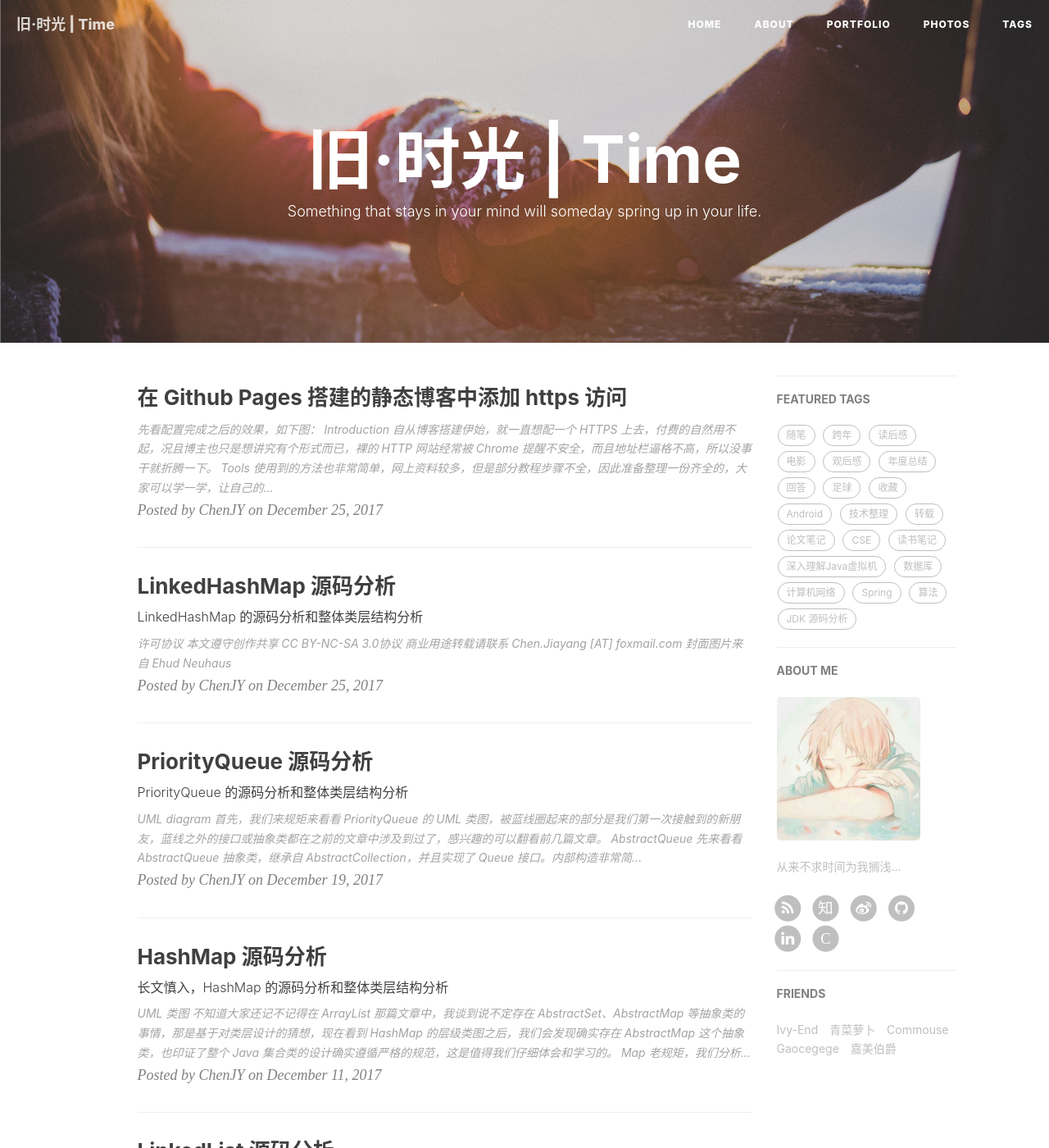
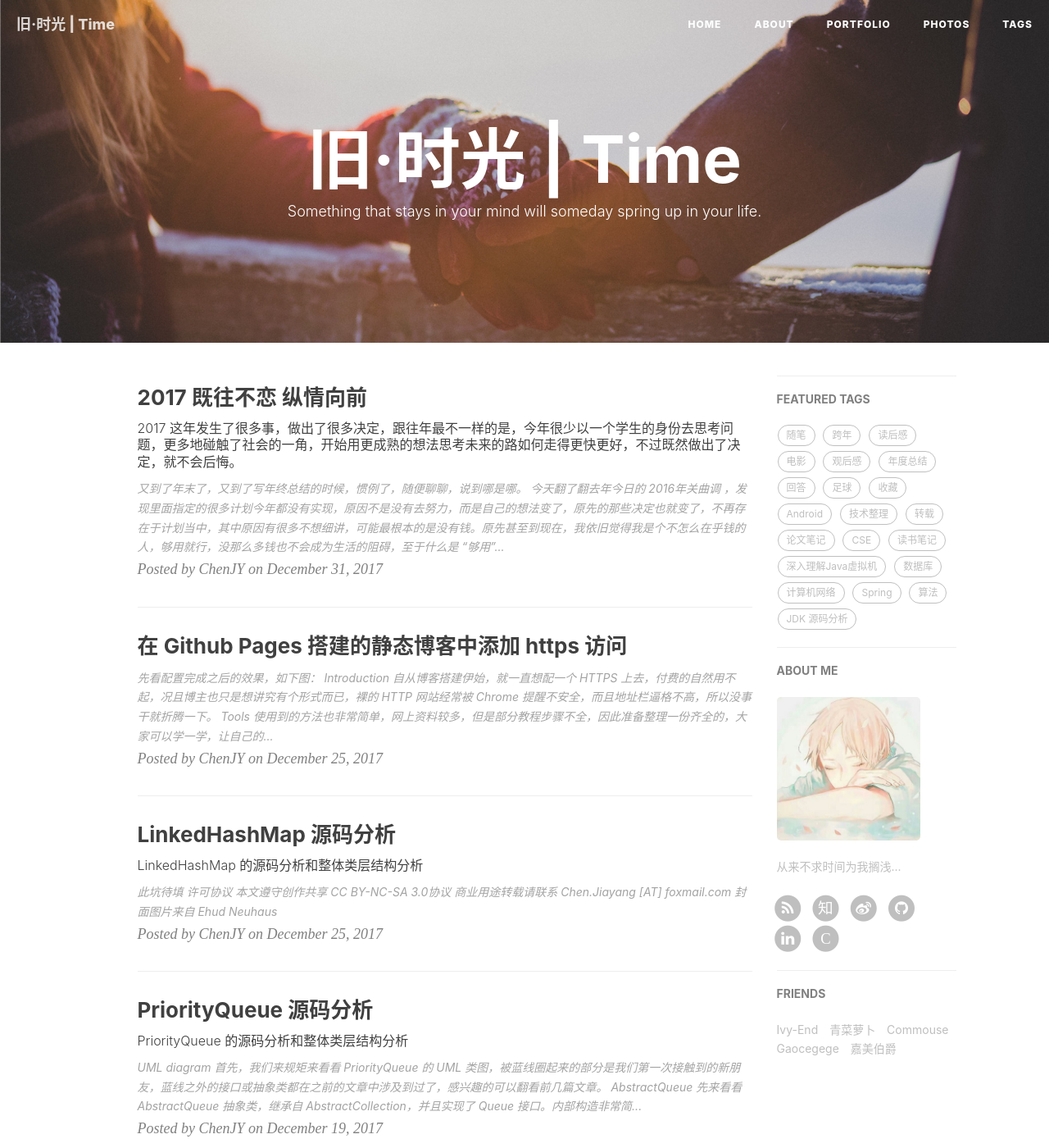
Before and after one commit to jiayangchen/jiayangchen.github.io, a Jekyll site: the page built from index.html, in a window 1280 px wide and 1400 px high. Shown: the whole window at 82% size. Built offline with Jekyll 4.4.1, drawn with Linux system fonts in a browser that asks for light colours; nearby versions of some CDN libraries; the list of posts is cut into pages by our own code; comment, search, counter and statistics services are not loaded; some of the changed lines change nothing that is shown; some of the changed text lies outside the part shown.

Commit message:
Goodbye 2017! Happy new year

```diff
--- a/_posts/2017-12-25-LinkedHashmap-source-code.md
+++ b/_posts/2017-12-25-LinkedHashmap-source-code.md
@@ -10,6 +10,7 @@ tags:
     - JDK 源码分析
 ---
 
+此坑待填
 
 ### 许可协议
 * 本文遵守创作共享 <a href="https://creativecommons.org/licenses/by-nc-sa/3.0/cn/" target="_blank"><b>CC BY-NC-SA 3.0协议</b></a>
--- /dev/null
+++ b/_posts/2017-12-31-about-2017.md
@@ -0,0 +1,38 @@
+---
+layout: post
+title: "2017 既往不恋 纵情向前"
+subtitle: "2017 这年发生了很多事，做出了很多决定，跟往年最不一样的是，今年很少以一个学生的身份去思考问题，更多地碰触了社会的一角，开始用更成熟的想法思考未来的路如何走得更快更好，不过既然做出了决定，就不会后悔。"
+date: 2017-12-31
+author: "ChenJY"
+header-img: "img/2017.jpg"
+catalog: true
+tags:
+    - 年度总结
+    - 跨年
+    - 随笔
+---
+
+又到了年末了，又到了写年终总结的时候，惯例了，随便聊聊，说到哪是哪。
+
+今天翻了翻去年今日的 [2016年关曲调](https://chenjiayang.me/2016/12/31/new-year-2017/) ，发现里面指定的很多计划今年都没有实现，原因不是没有去努力，而是自己的想法变了，原先的那些决定也就变了，不再存在于计划当中，其中原因有很多不想细讲，可能最根本的是没有钱。原先甚至到现在，我依旧觉得我是个不怎么在乎钱的人，够用就行，没那么多钱也不会成为生活的阻碍，至于什么是 “够用” ，在我看来，在老家有一个立身之所，能买得起自己想要的大部分东西，能看得起病，能去自己想去的地方看看，满足上述大致也就达到了我的期许。
+
+但是今年我才明白没有钱的困难和举步维艰，**生活实在是太看重钱了。**
+
+今年开春伊始，在学校最主要的工作其实就是找暑期实习，学校的课程基本都进入了尾声，没有什么新知识传授了，基本上都以小组作业的形式作为考核，因此课业压力不是很大，例如我翘了基本上整整一学期的 HCI 课去实习，最后期末团队作业还是我单挑了两天做掉的，结果分数还非常好。整个大三下学期基本上都在学长的创业公司实习，位置不远就在零号湾里，我的出勤时间基本上是早十晚六，有二专的时候一般五点半就可以撤。工作内容是两个 `Android App` 的开发，前一个工作量小一点，后一个是我从无到有写的，这段时间的实习体验总的来说不算好，但优点在于工作比较自由没有硬性的规矩；缺点是没有接触什么新的技术，公司过小谈不上任何流程管理，创始人都是实验室出身外加一个一直在高校环境里的副教授，总的来说完全是学院派的创业公司，没有一点业界的经验，饭钱、工资的发放都比较混乱没有规章，这也直接导致了我秋招时绝不考虑学院派出身的公司。
+
+我私以为应届生在考虑加入初创公司的时候，多关注一下创始团队的出身很有必要，是否有丰富的从业经验，是否之前任职过知名公司，是否有足够的技术壁垒和业务创新等等，如果什么都没有、0 经验，又不是明星初创，类似旷世商汤这种，那真不建议你去。
+
+暑期实习并没有拿到太好的 offer，因此出发去实习报道的时候谈不上兴奋，但是现在想想未尝不是一件好事，相比于去知名大公司实习的同学，工作压力大，一个组通常也就一两个实习生，平时也没有机会交流，这种暑期实习对我来说有点枯燥。但是我的公司因为实习工作比较自由，不怎么加班，并且一个组的实习生都安排在一起，因此在实习期间认识了不少朋友，信哥（来了三天收到阿里offer跑路去了阿里）、zh（一直担心找不到工作最后却成了收割机去了百度 INF）、cb（人生赢家）、dfr（人生赢家，男朋友去了阿里跟着去了杭州）、张老板（车技很好）、大伟（百度地图和度秘都抛橄榄枝的人）、尹老板（互联网老兵了，确实经验丰富，跟着他关注了很多技术公众号）、协清老板（可以说是抓住机遇的典范）、国冻老师（老百度人）、浩政哥（颜值担当）、毛毛（不知道从哪冒出来的毛毛是本科直接工作的梗）、美总（大Boss）等等，大家一起讨论项目、一起温习知识点、一起吐槽面试的时光，至今想想还是非常有趣的，实习结束的时候因为一些留用的事情，一度有点伤感，不过还好后来大家的工作找得都很顺利，现在回想起这段暑期实习，还是很感恩的，很对我的胃口，是不是也验证了那句 **“一切都是最好的安排”** ？
+
+虽然之后拒掉了留用 offer，但是很感谢浩政哥和美总的沟通，浩政哥还传授了很多职场上的经验，能被你们认可真的很感恩，相信大家都会更好。暑期实习这期间还穿插了一件事情，就是 PhD 的套磁，那时候坦白来讲，确实希望毕业后继续深造而不是直接工作的，我在去年的年总中也谈到了坚定出国的想法，不过由于家里反对去美帝，因此把目标放在了香港和新加坡，也不知道是什么运气，第一封套磁信就套中了，跟杨老师聊了 Skype 之后他表达了愿意收我的意愿还给了微信，答应会一直保留名额直到我最后做决定，真的非常感谢杨老师，但是最后没有决定去读，主要原因是一些客观上的不可抗力，另外一些原因是语言成绩不高、老师很强但学校不是顶尖、PhD 的方向不是我感兴趣的、对于是否值得花五年读个 PhD 我也一直在犹豫，我一直的打算是去美帝读个硕士，然后留美工作三四年之后回国，但是这个计划因为没钱和家里反对只能搁浅；转而无奈将目标放在 PhD 上的时候，其实又有些勉强自己，所以我才会在开篇说，我自己并不在乎钱，但是到用的时候钱真的很重要。
+
+所以其实最后自己是没有什么退路的，本校读研一直不在我的考虑范围内，这个一点疑问没有，放弃的时候也没有一点犹豫和后悔，本校读研还不如直接工作。因此我开始准备秋招，好在暑期实习时一直跟那群要找工作的研究生一起恶补过知识点，因此我的秋招也不算完全没有准备，还是有点自信的。细数一下，总共参加了 11 家公司的笔面试，有些是笔试之后面试，例如 百度、腾讯、360、拼多多；有些是内推直面，例如携程、爱奇艺、点评；还有些是没过笔试，例如滴滴（全AC没有面试服气）、网易、头条；还有是挂简历，例如阿里，据我所知是周围唯一一个被阿里挂简历的人🙂。惊奇得发现，只要是进了面试的公司都拿到了 offer ，即使是 360 这种泡在池子里泡了三个月的。
+
+最后权衡之下选择了点评，其实最后我也只在百度、腾讯、爱奇艺和点评之间做选择，腾讯被调剂到了深圳，而我其实不想走的太远；爱奇艺的话，俊晖哥前后聊了两次，每次都是一个半小时以上的电话粥，诚意满满，受宠若惊，薪资给了 sp ，工作方向给了最好的 option，其实单纯比较的话应该确实是最好的选择，但最后还是没有选择加入，可能将来有机会的话；百度的话不论是明辉哥还是文立哥，都让我很有好感，也一直是以为最后会去百度的，但是之后详聊下来发现工作内容确实不感兴趣，方向太窄，不利于之后的发展，而且薪资并不是很满意，即使是申请到了sp；最后去了点评，究其原因，坦白来说一方面工作内容不错，薪资不错，另一方面是我很看好 O2O 市场未来的发展。作为第一份工作，既希望自己能成长，也希望见证公司的成长。
+
+说了挺多的了，2017 这年发生了很多事，做出了很多决定，跟往年最不一样的是，今年很少以一个学生的身份去思考问题，更多地碰触了社会的一角，开始用更成熟的想法思考未来的路如何走得更快更好，不过既然做出了决定，就不会后悔，套用一句老板经常说的话，既往不恋，纵情向前。
+
+### 许可协议
+* 本文遵守创作共享 <a href="https://creativecommons.org/licenses/by-nc-sa/3.0/cn/" target="_blank"><b>CC BY-NC-SA 3.0协议</b></a>
+* 商业用途转载请联系 Chen.Jiayang [AT] foxmail.com
+* 封面图片来自 <a style="background-color:black;color:white;text-decoration:none;padding:4px 6px;font-family:-apple-system, BlinkMacSystemFont, &quot;San Francisco&quot;, &quot;Helvetica Neue&quot;, Helvetica, Ubuntu, Roboto, Noto, &quot;Segoe UI&quot;, Arial, sans-serif;font-size:12px;font-weight:bold;line-height:1.2;display:inline-block;border-radius:3px;" href="https://unsplash.com/@goian?utm_medium=referral&amp;utm_campaign=photographer-credit&amp;utm_content=creditBadge" target="_blank" rel="noopener noreferrer" title="Download free do whatever you want high-resolution photos from Ian Schneider"><span style="display:inline-block;padding:2px 3px;"><svg xmlns="http://www.w3.org/2000/svg" style="height:12px;width:auto;position:relative;vertical-align:middle;top:-1px;fill:white;" viewBox="0 0 32 32"><title>unsplash-logo</title><path d="M20.8 18.1c0 2.7-2.2 4.8-4.8 4.8s-4.8-2.1-4.8-4.8c0-2.7 2.2-4.8 4.8-4.8 2.7.1 4.8 2.2 4.8 4.8zm11.2-7.4v14.9c0 2.3-1.9 4.3-4.3 4.3h-23.4c-2.4 0-4.3-1.9-4.3-4.3v-15c0-2.3 1.9-4.3 4.3-4.3h3.7l.8-2.3c.4-1.1 1.7-2 2.9-2h8.6c1.2 0 2.5.9 2.9 2l.8 2.4h3.7c2.4 0 4.3 1.9 4.3 4.3zm-8.6 7.5c0-4.1-3.3-7.5-7.5-7.5-4.1 0-7.5 3.4-7.5 7.5s3.3 7.5 7.5 7.5c4.2-.1 7.5-3.4 7.5-7.5z"></path></svg></span><span style="display:inline-block;padding:2px 3px;">Ian Schneider</span></a>
```
Also changed, not shown: img/2017.jpg (added).
